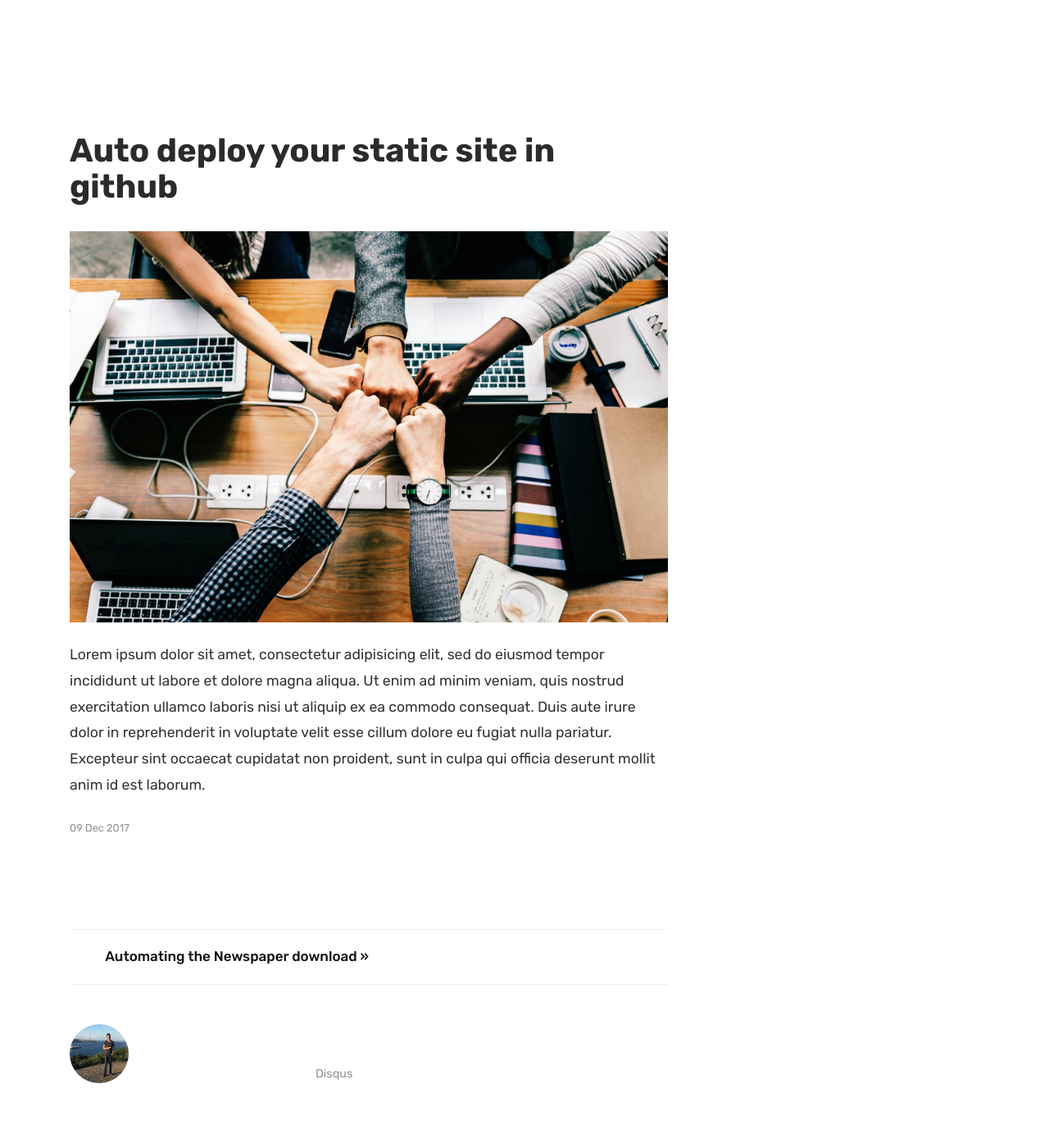
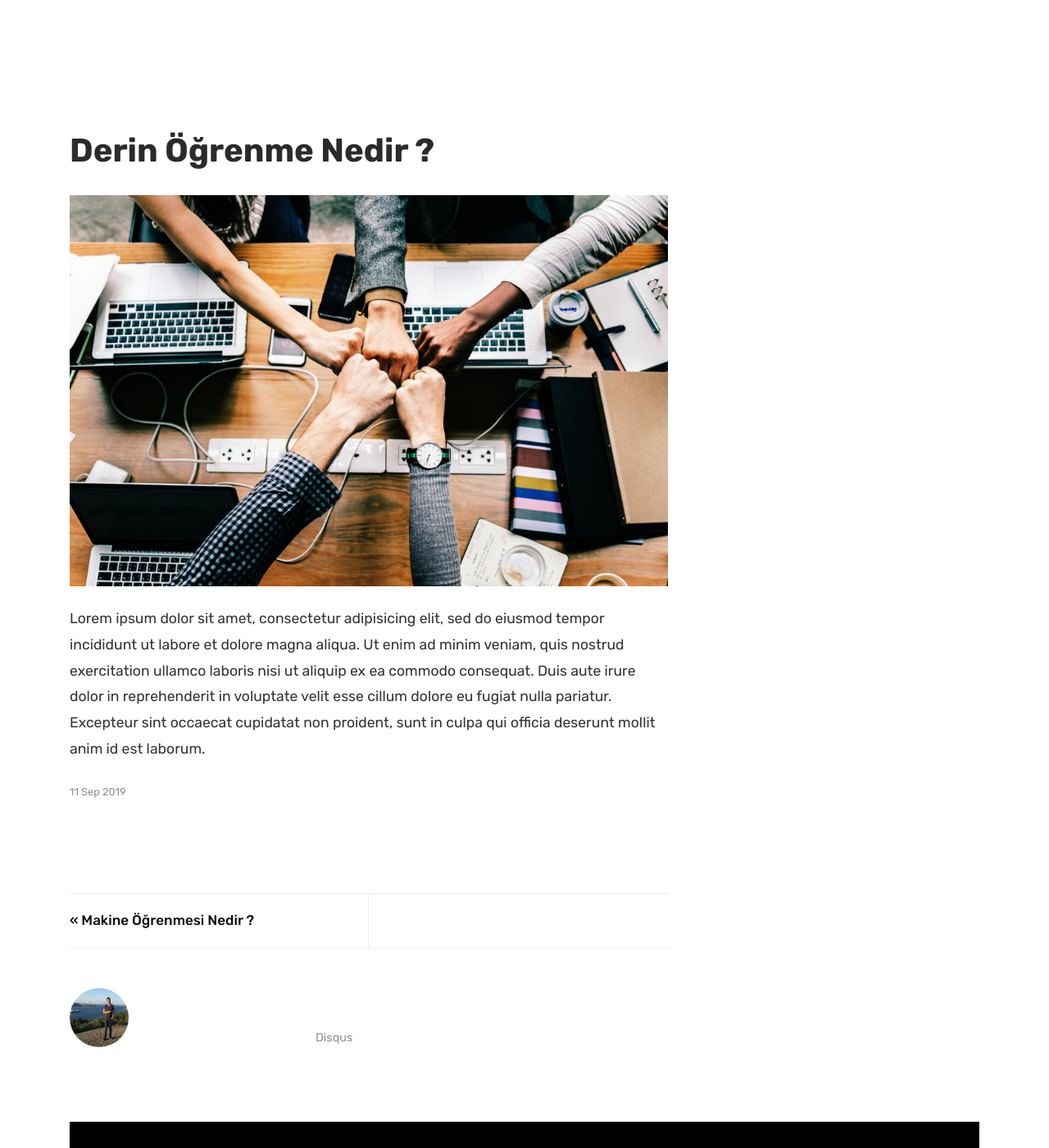
Before and after one commit to Canerkynn/CanerKynn.github.io, a Jekyll site: the page built from _posts/2017-12-09-auto-deploy-static-wordpress-site-in-github.markdown, in a window 1280 px wide and 1400 px high. Shown: the whole window at 82% size. Built offline with Jekyll 4.4.1, drawn with Linux system fonts in a browser that asks for light colours; nearby versions of some CDN libraries; comment, search, counter and statistics services are not loaded.

Commit message:
Update 2017-12-09-auto-deploy-static-wordpress-site-in-github.markdown

```diff
--- a/_posts/2017-12-09-auto-deploy-static-wordpress-site-in-github.markdown
+++ b/_posts/2017-12-09-auto-deploy-static-wordpress-site-in-github.markdown
@@ -1,11 +1,11 @@
 ---
 layout: post
 cover:  assets/images/3.jpg
-title: Auto deploy your static site in github
-date: 2017-12-09 12:00:00 +0545
+title: Derin Öğrenme Nedir ?
+date: 2019-09-11 19:00:00
 categories: blog
-author: john
-summary: Lorem ipsum dolor sit amet, consectetur adipisicing elit, sed do eiusmod
+author: caner
+summary: Derin Öğrenme Nedir ?
 ---
 
 Lorem ipsum dolor sit amet, consectetur adipisicing elit, sed do eiusmod
```
